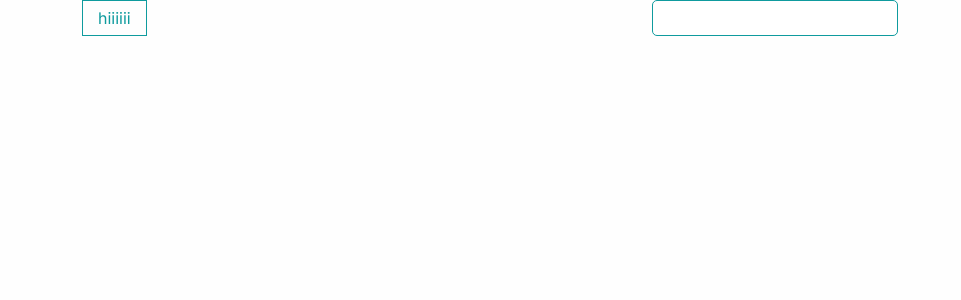
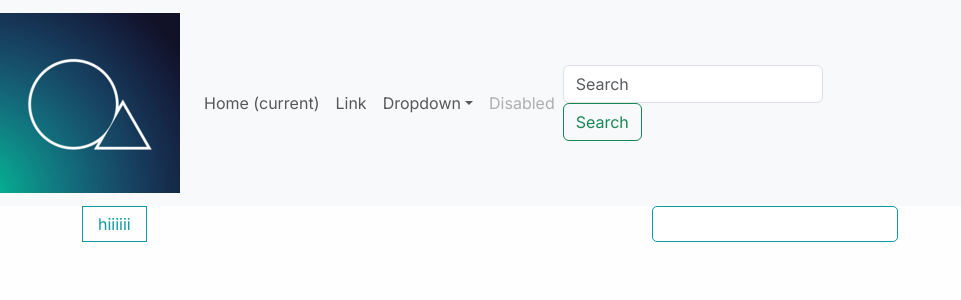
Before and after one commit to TarekMahmoud175/Tangent-Ecommerce-Next, a Next.js app: page / in a window 1280 px wide. Shown: the top 300 px of the page, without its empty margins (0-961 px from the left). Built offline with nearby package versions, Linux system fonts and the light colour scheme.

Commit message:
added navbar component

```diff
--- a/package.json
+++ b/package.json
@@ -12,6 +12,7 @@
     "bootstrap": "^5.3.2",
     "next": "13.5.4",
     "react": "^18",
+    "react-bootstrap": "^2.9.0",
     "react-dom": "^18"
   },
   "devDependencies": {
--- a/src/app/page.tsx
+++ b/src/app/page.tsx
@@ -2,10 +2,12 @@ import React from "react";
 import ButtonComponent from "@/components/atoms/button";
 import styles from "./page.module.scss";
 import InputComponent from "@/components/atoms/input";
+import NavbarComponent from "@/components/molcules/navbar";
 
 export default function Home() {
   return (
     <React.Fragment>
+      <NavbarComponent />
       <div className="container">
         <div className="row">
           <div className="col-6">
--- /dev/null
+++ b/src/components/molcules/navbar/index.tsx
@@ -0,0 +1,84 @@
+import React from "react";
+
+
+const NavbarComponent = () => {
+  return (
+    <nav className="navbar navbar-expand-lg navbar-light bg-light">
+      <a className="navbar-brand" href="/">
+        <img src="/images/tangent.png" alt="tangent logo" />
+      </a>
+      <button
+        className="navbar-toggler"
+        type="button"
+        data-toggle="collapse"
+        data-target="#navbarSupportedContent"
+        aria-controls="navbarSupportedContent"
+        aria-expanded="false"
+        aria-label="Toggle navigation"
+      >
+        <span className="navbar-toggler-icon"></span>
+      </button>
+
+      <div className="collapse navbar-collapse" id="navbarSupportedContent">
+        <ul className="navbar-nav mr-auto">
+          <li className="nav-item active">
+            <a className="nav-link" href="#">
+              Home <span className="sr-only">(current)</span>
+            </a>
+          </li>
+          <li className="nav-item">
+            <a className="nav-link" href="#">
+              Link
+            </a>
+          </li>
+          <li className="nav-item dropdown">
+            <a
+              className="nav-link dropdown-toggle"
+              href="#"
+              id="navbarDropdown"
+              role="button"
+              data-toggle="dropdown"
+              aria-haspopup="true"
+              aria-expanded="false"
+            >
+              Dropdown
+            </a>
+            <div className="dropdown-menu" aria-labelledby="navbarDropdown">
+              <a className="dropdown-item" href="#">
+                Action
+              </a>
+              <a className="dropdown-item" href="#">
+                Another action
+              </a>
+              <div className="dropdown-divider"></div>
+              <a className="dropdown-item" href="#">
+                Something else here
+              </a>
+            </div>
+          </li>
+          <li className="nav-item">
+            <a className="nav-link disabled" href="#">
+              Disabled
+            </a>
+          </li>
+        </ul>
+        <form className="form-inline my-2 my-lg-0">
+          <input
+            className="form-control mr-sm-2"
+            type="search"
+            placeholder="Search"
+            aria-label="Search"
+          />
+          <button
+            className="btn btn-outline-success my-2 my-sm-0"
+            type="submit"
+          >
+            Search
+          </button>
+        </form>
+      </div>
+    </nav>
+  );
+};
+
+export default NavbarComponent;
```
Also changed, not shown: src/components/molcules/navbar/navbar.module.scss (added), 1 other file (tests, documents, lock files or other folders).
